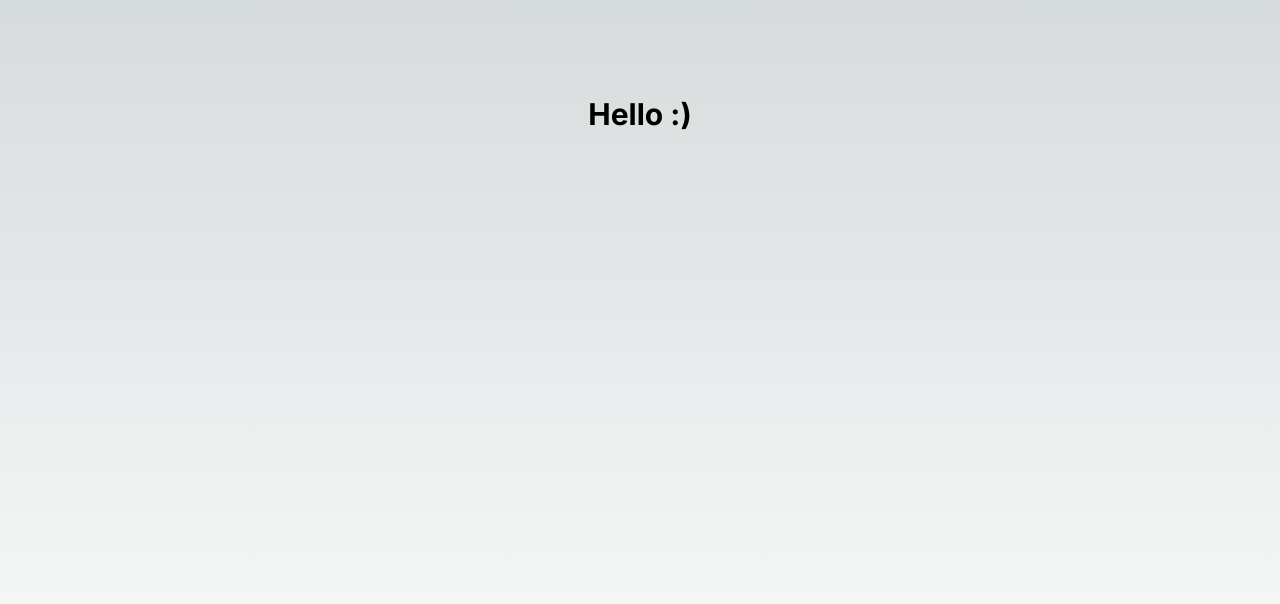
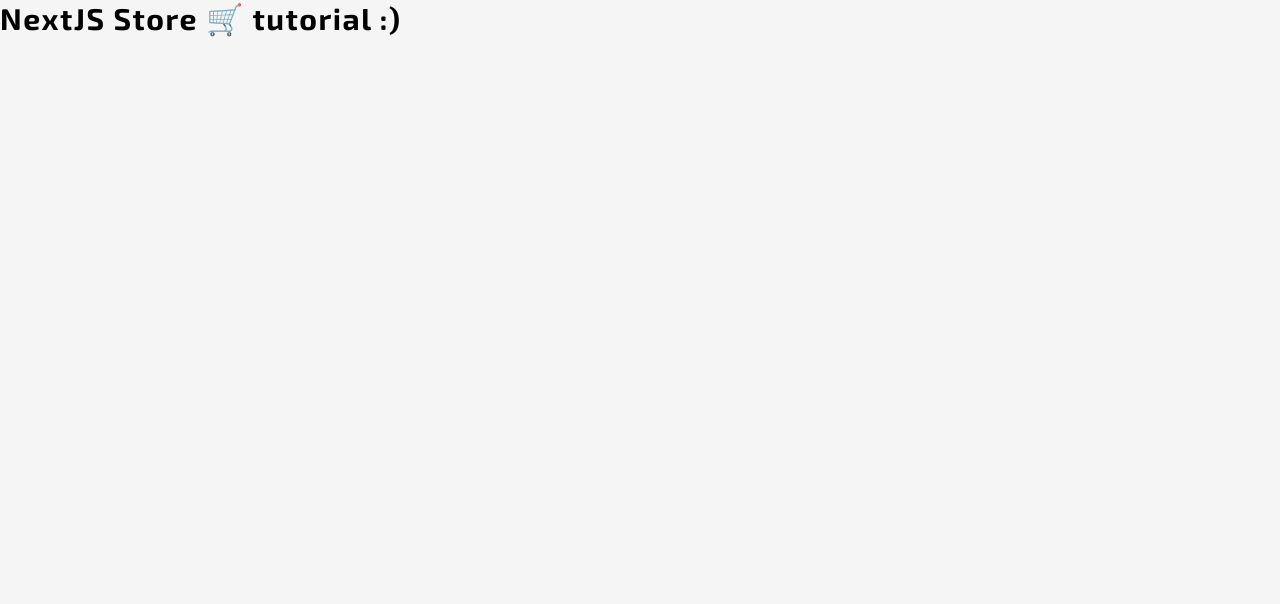
Before and after one commit to alexpetkoff/fullstack-ecommerce-store, a Next.js app: page / in a window 1280 px wide. Shown: the top 604 px of the page. Built offline with nearby package versions, Linux system fonts and the light colour scheme.

Commit message:
Styles reseting, adding google font and creating the folder structure

```diff
--- a/src/app/globals.css
+++ b/src/app/globals.css
@@ -17,13 +17,10 @@
 }
 
 body {
+    letter-spacing: 1.5px;
     color: rgb(var(--foreground-rgb));
-  background: linear-gradient(
-      to bottom,
-      transparent,
-      rgb(var(--background-end-rgb))
-    )
-    rgb(var(--background-start-rgb));
+    /* background: linear-gradient(to bottom, transparent, rgb(var(--background-end-rgb))) rgb(var(--background-start-rgb)); */
+    background-color: whitesmoke;
 }
 
 @layer utilities {
--- a/src/app/layout.tsx
+++ b/src/app/layout.tsx
@@ -1,12 +1,12 @@
 import type { Metadata } from "next";
-import { Inter } from "next/font/google";
+import { Exo_2 } from "next/font/google";
 import "./globals.css";
 
-const inter = Inter({ subsets: ["latin"] });
+const exo2 = Exo_2({ subsets: ["latin"] });
 
 export const metadata: Metadata = {
-    title: "Create Next App",
-    description: "Generated by create next app",
+    title: "Ecommerce Store",
+    description: "Greated for exercise purposes - NextJS, TailwindCSS, Stripe, Prisma, and more!",
 };
 
 export default function RootLayout({
@@ -16,7 +16,7 @@
 }>) {
     return (
         <html lang="en">
-            <body className={inter.className}>{children}</body>
+            <body className={exo2.className}>{children}</body>
         </html>
     );
 }
--- a/src/app/page.tsx
+++ b/src/app/page.tsx
@@ -1,7 +1,3 @@
 export default function Home() {
-    return (
-        <main className="flex min-h-screen flex-col items-center justify-between p-24">
-            <h1 className="text-3xl font-bold">Hello :)</h1>
-        </main>
-    );
+    return <h1 className="text-3xl font-bold">NextJS Store 🛒 tutorial :)</h1>;
 }
```
Also changed, not shown: src/app/admin/layout.tsx (added). Lines whose indentation alone changed are shown as unchanged.
